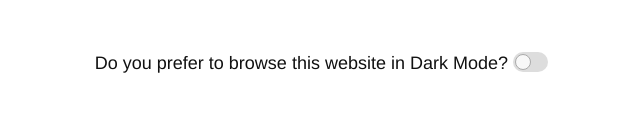
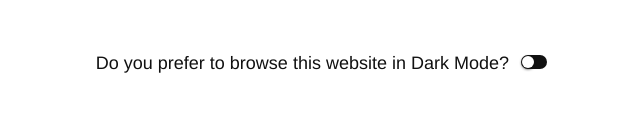
Before and after one commit to lucleray/luc.im, a Next.js app: page / in a window 1280 px wide. Shown: the part 513-653 px from the top of the page, without its empty margins (56-696 px from the left). Built offline with nearby package versions, Linux system fonts and the light colour scheme; a web font is replaced by a local one.

Commit message:
replace react-toggle by own implementation

```diff
--- a/components/layout.js
+++ b/components/layout.js
@@ -98,7 +98,7 @@ const ReactToggleStyle = createGlobalStyle`
   background-color: #bbb;
 }
 
-.react-toggle--checked .react-toggle-track {
+body.dark .react-toggle-track {
   background-color: #19ab27;
 }
 
@@ -123,7 +123,7 @@ const ReactToggleStyle = createGlobalStyle`
   transition: opacity 0.25s ease;
 }
 
-.react-toggle--checked .react-toggle-track-check {
+body.dark .react-toggle-track-check {
   opacity: 1;
   -webkit-transition: opacity 0.25s ease;
   -moz-transition: opacity 0.25s ease;
@@ -146,7 +146,7 @@ const ReactToggleStyle = createGlobalStyle`
   transition: opacity 0.25s ease;
 }
 
-.react-toggle--checked .react-toggle-track-x {
+body.dark .react-toggle-track-x {
   opacity: 0;
 }
 
@@ -170,7 +170,7 @@ const ReactToggleStyle = createGlobalStyle`
   transition: all 0.25s ease;
 }
 
-.react-toggle--checked .react-toggle-thumb {
+body.dark .react-toggle-thumb {
   left: 16px;
   border-color: #19ab27;
 }
--- a/components/theme.js
+++ b/components/theme.js
@@ -28,25 +28,25 @@ const themes = {
   }
 }
 
-const blueMainColor = '#111'
-const blueSecondaryColor = '#2059f6'
+const lightMainColor = '#111'
+const lightSecondaryColor = '#2059f6'
 const darkMainColor = '#999'
 const darkSecondaryColor = '#fff'
 
 const theme = {
   font: 'Inter UI, Helvetica Neue, Helvetica, sans-serif',
   light: {
-    fg: blueMainColor,
-    lightFg: color(blueMainColor)
+    fg: lightMainColor,
+    lightFg: color(lightMainColor)
       .fade(0.4)
       .string(),
-    lightFg2: color(blueMainColor)
+    lightFg2: color(lightMainColor)
       .fade(0.7)
       .string(),
     bg: '#fff',
     border: 'rgba(32,89,246,0.2)',
-    blue: blueSecondaryColor,
-    lightBlue: color(blueSecondaryColor)
+    blue: lightSecondaryColor,
+    lightBlue: color(lightSecondaryColor)
       .fade(0.1)
       .string()
   },
--- a/components/toggle.js
+++ b/components/toggle.js
@@ -1,17 +1,69 @@
-import React from 'react'
-import Toggle from 'react-toggle'
+import styled from 'styled-components/macro'
+import { useState, useEffect } from 'react'
+
+const Toggle = styled.div`
+  display: inline-block;
+
+  input {
+    opacity: 0;
+    width: 0;
+    height: 0;
+  }
+
+  .track {
+    width: 26px;
+    height: 14px;
+    position: relative;
+    cursor: pointer;
+    border-radius: 16px;
+    background: ${p => p.theme.light.fg};
+    display: inline-block;
+  }
+
+  .thumb {
+    position: absolute;
+    top: 1px;
+    left: 1px;
+    width: 12px;
+    height: 12px;
+    position: relative;
+    border-radius: 14px;
+    background: ${p => p.theme.light.bg};
+    box-shadow: ${p => p.theme.light.fg} 0px 1px 3px 0px;
+    transition-duration: 0.28s;
+    transition-property: left;
+    transition-timing-function: cubic-bezier(0, 0, 0.2, 1);
+  }
+
+  body.dark & .track {
+    background: ${p => p.theme.dark.blue};
+  }
+
+  body.dark & .thumb {
+    background: ${p => p.theme.dark.bg};
+    box-shadow: none;
+    left: 13px;
+  }
+`
 
 export default function ToggleDarkMode() {
+  const [dark, setDark] = useState(null)
+
+  useEffect(() => {
+    setDark(window.__darkMode)
+  }, [])
+
   return (
-    <>
-      <Toggle
-        id="toggle-darkmode"
-        defaultChecked={
-          typeof window === 'undefined' ? false : window.__darkMode
-        }
-        icons={false}
-        onChange={() => window.__toggleDarkMode()}
-      />
-    </>
+    <Toggle
+      onClick={() => {
+        window.__toggleDarkMode()
+        setDark(window.__darkMode)
+      }}
+    >
+      <input type="checkbox" checked={dark} />
+      <div className="track">
+        <div className="thumb" />
+      </div>
+    </Toggle>
   )
 }
--- a/package.json
+++ b/package.json
@@ -14,7 +14,6 @@
     "next": "8.1.0",
     "react": "16.8.6",
     "react-dom": "16.8.6",
-    "react-toggle": "^4.0.2",
     "styled-components": "4.2.0"
   },
   "devDependencies": {
--- a/pages/index.js
+++ b/pages/index.js
@@ -316,8 +316,11 @@ export default function() {
 
           <div style={{ textAlign: 'center', marginTop: '3em' }}>
             <label htmlFor="toggle-darkmode">
-              Do you prefer to browse this website in Dark Mode?
+              Do you prefer to browse this website in Dark Mode?{' '}
             </label>
+            {/* <br /> */}
+            {/* <span style={{ opacity: 0.3 }}>light</span> &nbsp;
+            <span style={{ fontWeight: 'bold' }}>dark</span> */}
             <ToggleDarkMode />
           </div>
         </ContentContainer>
```
Also changed, not shown: 1 other file (tests, documents, lock files or other folders).
